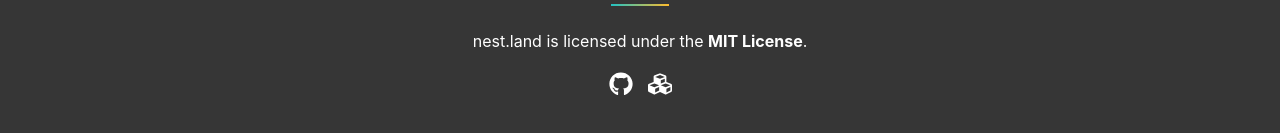
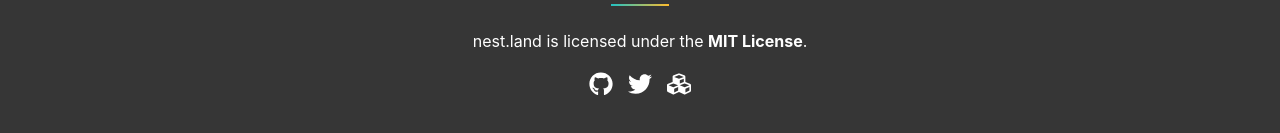
Before and after one commit to nestdotland/nest.land, a Vue app in the folder web/: page / in a window 1280 px wide. Shown: the part 3563-3696 px from the top of the page. Built offline with nearby package versions, Linux system fonts and the light colour scheme; what vue-clipboard2, vue-lodash, vue-recaptcha-v3 would draw is missing.

Commit message:
fix: add twitter icon on homepage footer

```diff
--- a/web/src/components/Footer.vue
+++ b/web/src/components/Footer.vue
@@ -68,6 +68,10 @@
         <p class="has-text-centered">
           <a href="https://github.com/nestdotland/nest.land" class="footer-icon">
             <font-awesome-icon :icon="['fab', 'github']" />
+          </a>
+          <span class="footer-icon-separator"></span>
+          <a href="https://twitter.com/nestdotland" class="footer-icon">
+            <font-awesome-icon :icon="['fab', 'twitter']" />
           </a>
           <span class="footer-icon-separator"></span>
           <a
--- a/web/src/main.js
+++ b/web/src/main.js
@@ -38,7 +38,7 @@ import {
   faCopy,
   faCheckSquare,
 } from "@fortawesome/free-solid-svg-icons";
-import { faGithub } from "@fortawesome/free-brands-svg-icons";
+import { faGithub, faTwitter } from "@fortawesome/free-brands-svg-icons";
 import { FontAwesomeIcon } from "@fortawesome/vue-fontawesome";
 
 library.add(
@@ -54,6 +54,7 @@ library.add(
   faSearch,
   faCubes,
   faGithub,
+  faTwitter,
   faFolder,
   faLevelUpAlt,
   faFileCode,
```
